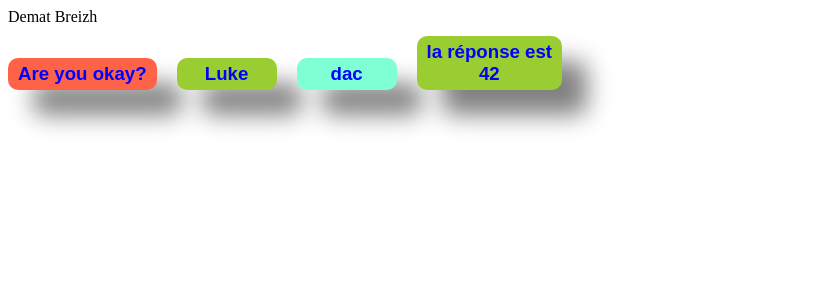
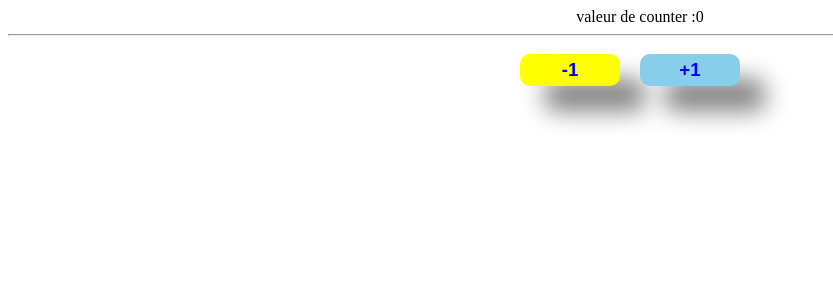
Before and after one commit to Chocheu/2025-12-15-tjspa1, a React app: page / in a window 1280 px wide. Shown: the top 300 px of the page, without its empty margins (0-833 px from the left). Built offline with nearby package versions, Linux system fonts and the light colour scheme; the HTML template or start-up script is replaced by a standard one.

Commit message:
use state

```diff
--- a/src/App/App.tsx
+++ b/src/App/App.tsx
@@ -1,42 +1,33 @@
+import { useState } from "react";
 import Button from "../components/ui/Button/Button";
 
-function App() {
+const App: React.FC<undefined> = () => {
+  const [counter, setCounter] = useState(0);
+
   return (
-    <div>
-      Demat Breizh
-      <br />
+    <div style={{ textAlign: "center" }}>
+      valeur de counter :{counter}
+      <hr />
       <Button
-        bgColor="tomato"
         onButtonClick={() => {
-          console.log("Annie?");
+          setCounter(counter - 1);
+          console.log(counter);
         }}
       >
-        Are you okay?
+        -1
       </Button>
       <Button
-        children={"Luke"}
+        bgColor="skyblue"
         onButtonClick={() => {
-          console.log("Je suis tonn père !");
-        }}
-      />
-      <Button
-        bgColor="aquamarine"
-        onButtonClick={() => {
-          console.log("In space");
+          setCounter(counter + 1);
+
+          console.log(counter);
         }}
       >
-        <div>dac</div>
-      </Button>
-      <Button
-        onButtonClick={() => {
-          console.log("CANCEL KULTURE !");
-        }}
-      >
-        <div>la réponse est</div>
-        <div>42</div>
+        +1
       </Button>
     </div>
   );
-}
+};
 
 export default App;
--- a/src/components/ui/Button/Button.tsx
+++ b/src/components/ui/Button/Button.tsx
@@ -10,11 +10,10 @@ interface IButtonProps {
 
 const Button = ({
   children,
-  bgColor = "yellowgreen",
+  bgColor = "yellow",
   type = "button",
   onButtonClick,
 }: IButtonProps) => {
-  console.log(style);
   return (
     <button
       className={style.Button}
```
